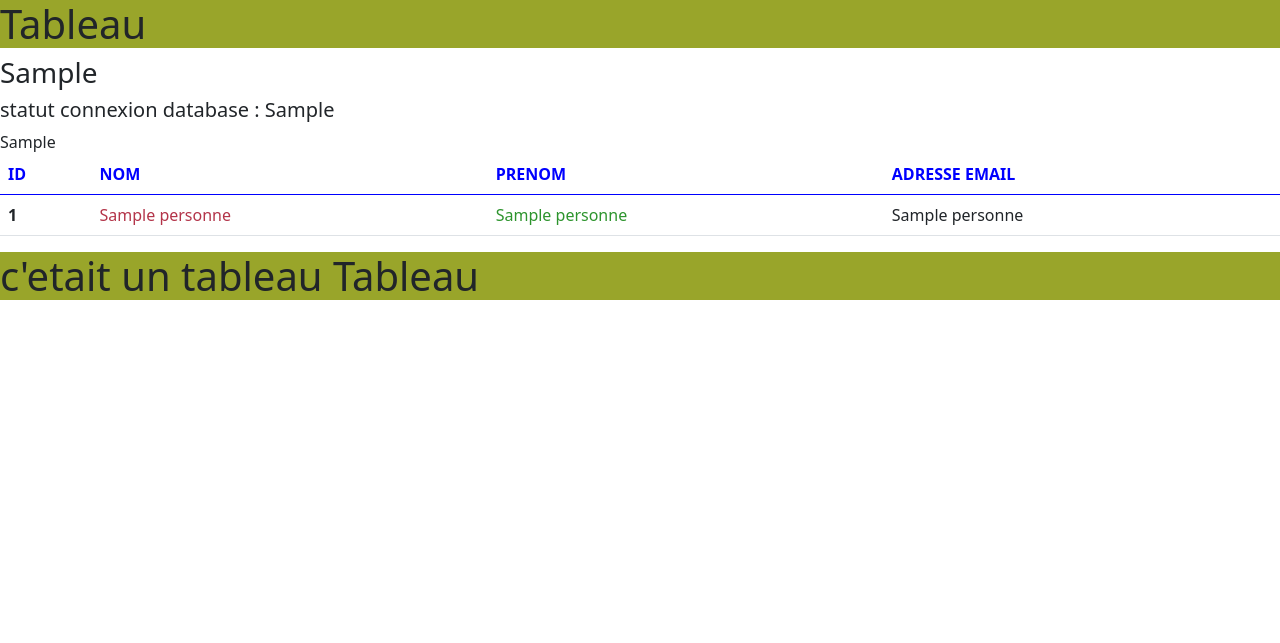
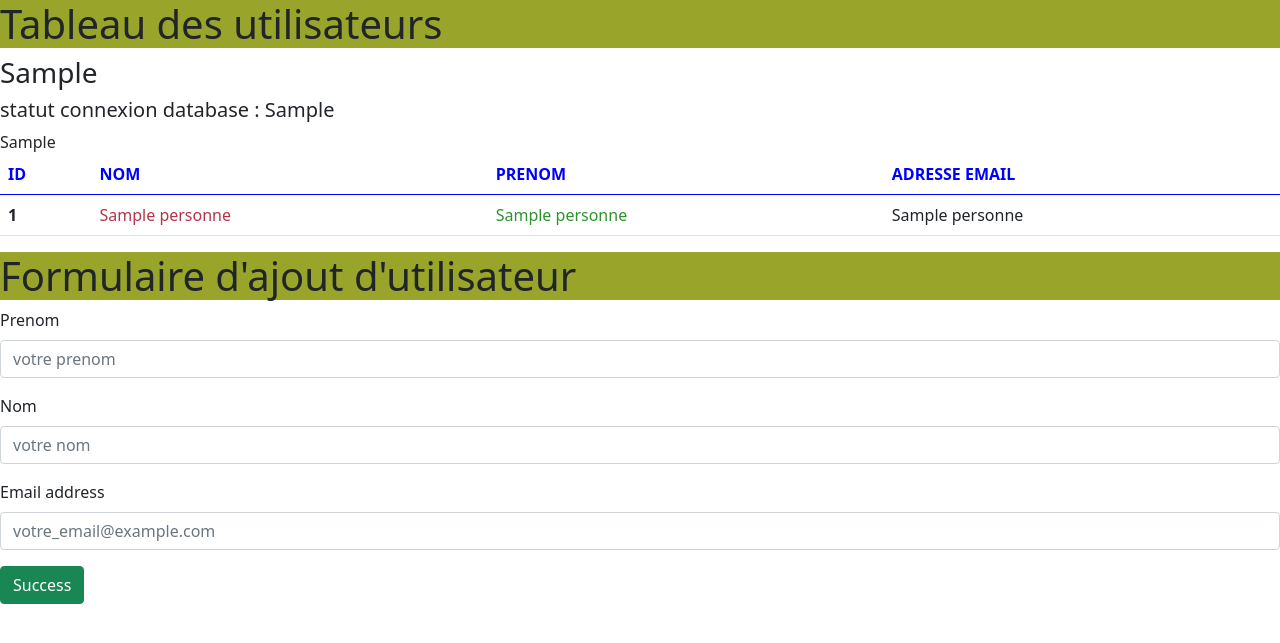
Before and after one commit to J-BT/application_ensemble_20221215, a Python web app: template app/templates/index.html in a window 1280 px wide. Shown: the top 643 px of the page. Run offline with Jinja, Linux system fonts and the light colour scheme; the template is opened without the code that fills it: most values are stand-ins (such as "Sample title", 1, 10 or a date in 2020).

Commit message:
ajout formulaire vide sans back-end OK

```diff
--- a/app/templates/index.html
+++ b/app/templates/index.html
@@ -16,7 +16,10 @@
         <link rel="stylesheet" href="{{ url_for('static', filename='css/style.css' ) }}">
     </head>
     <body>
-        <h1 class="info">Tableau</h1>
+
+
+
+        <h1 class="info">Tableau des utilisateurs</h1>
 
         <h2 style="color:red;">{{ error }}</h2>
 
@@ -48,7 +51,31 @@
                 </tbody>
         </table>
 
-        <h1 class="info">c'etait un tableau Tableau</h1>
+        <h1 class="info">Formulaire d'ajout d'utilisateur </h1>
+
+
+        <form action="" method="post">
+            <div class="mb-3">
+                <label for="exampleFormControlInput1" class="form-label">Prenom</label>
+                <input type="text" class="form-control" id="exampleFormControlInput1" placeholder="votre prenom">
+            </div>
+            <div class="mb-3">
+                <label for="exampleFormControlInput1" class="form-label">Nom</label>
+                <input type="text" class="form-control" id="exampleFormControlInput1" placeholder="votre nom">
+            </div>
+            <div class="mb-3">
+                <label for="exampleFormControlInput1" class="form-label">Email address</label>
+                <input type="email" class="form-control" id="exampleFormControlInput1" placeholder="votre_email@example.com">
+            </div>
+
+            <button type="button" class="btn btn-success">Success</button>
+        </form>
+
+
+
+
+
+
 
         <!-- import bootstrap pour le js -->
         <script src="https://cdn.jsdelivr.net/npm/bootstrap@5.0.2/dist/js/bootstrap.bundle.min.js" integrity="sha384-MrcW6ZMFYlzcLA8Nl+NtUVF0sA7MsXsP1UyJoMp4YLEuNSfAP+JcXn/tWtIaxVXM" crossorigin="anonymous"></script>
```
